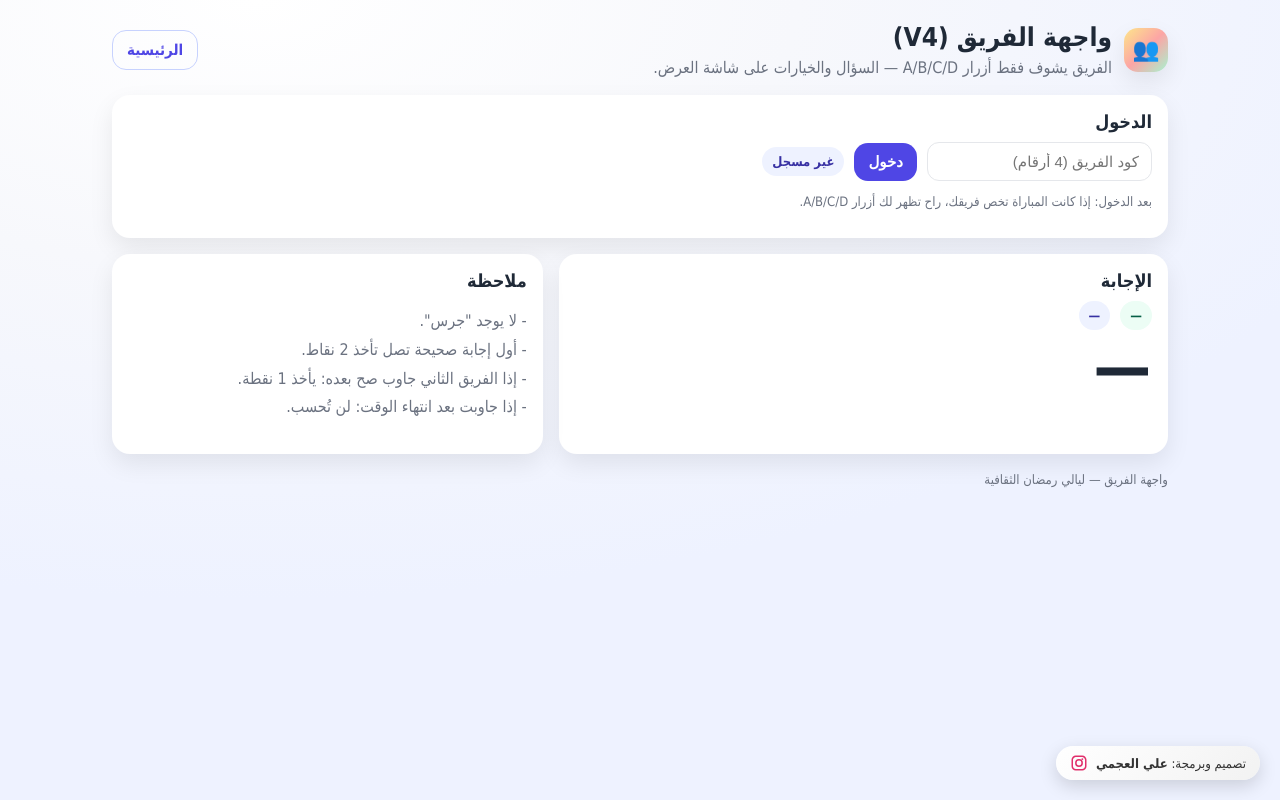
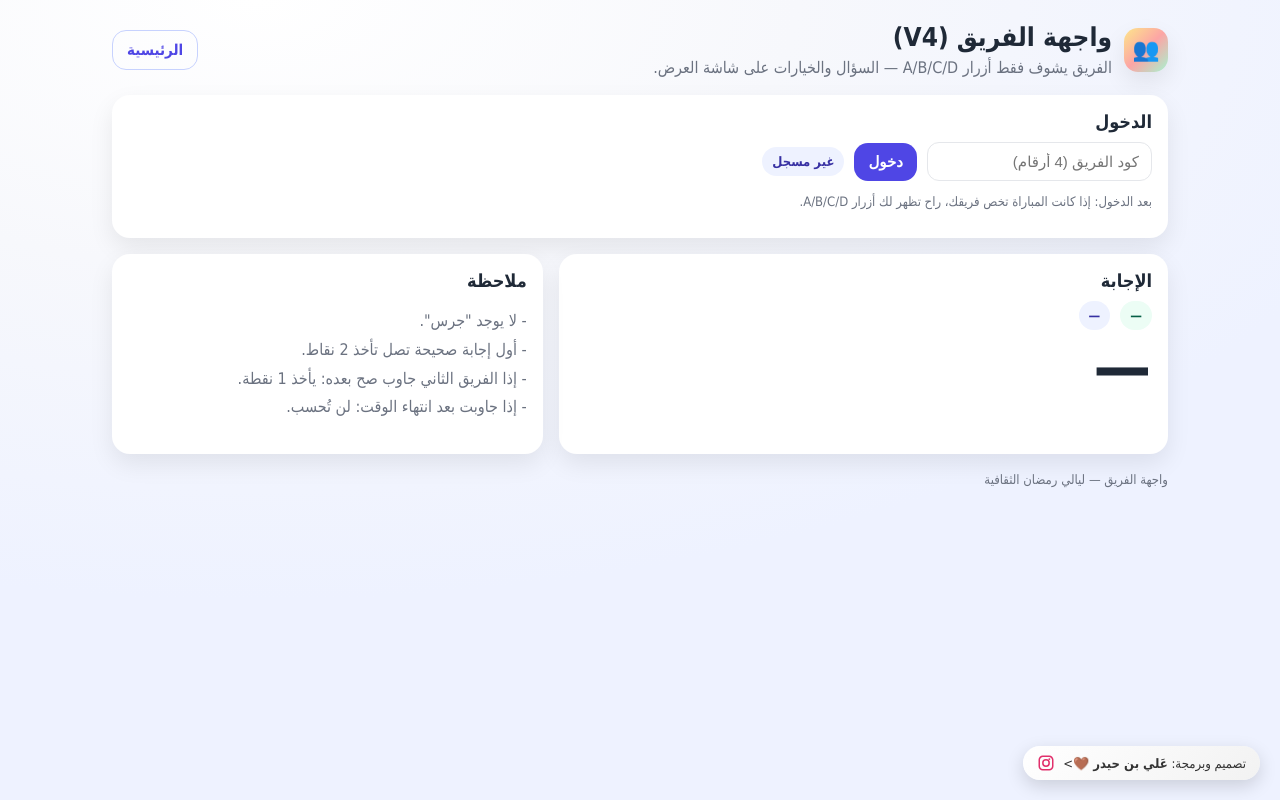
Before and after one commit to c4826848-tech/_1c29, a plain HTML site: page team.html in a window 1280 px wide. Drawn offline with Linux system fonts and the light colour scheme; no server answers.

Commit message:
Update team.html

```diff
--- a/team.html
+++ b/team.html
@@ -186,7 +186,7 @@
 </script>
 <div class="designer-badge">
   <a href="https://www.instagram.com/_1c29/" target="_blank">
-    <span>تصميم وبرمجة: <strong>علي العجمي</strong></span>
+    <span>تصميم وبرمجة: <strong>عَلي بن حيدر 🤎</strong>></span>
     <svg viewBox="0 0 24 24" fill="currentColor">
       <path d="M7.75 2C4.57 2 2 4.57 2 7.75v8.5C2 19.43 4.57 22 7.75 22h8.5C19.43 22 22 19.43 22 16.25v-8.5C22 4.57 19.43 2 16.25 2h-8.5zm0 2h8.5C18.01 4 20 5.99 20 7.75v8.5c0 1.76-1.99 3.75-3.75 3.75h-8.5C5.99 20 4 18.01 4 16.25v-8.5C4 5.99 5.99 4 7.75 4zm4.25 2.75A5.25 5.25 0 1 0 17.25 12 5.26 5.26 0 0 0 12 6.75zm0 2A3.25 3.25 0 1 1 8.75 12 3.25 3.25 0 0 1 12 8.75zm4.5-3.25a1.25 1.25 0 1 0 1.25 1.25A1.25 1.25 0 0 0 16.5 5.5z"/>
     </svg>
```
